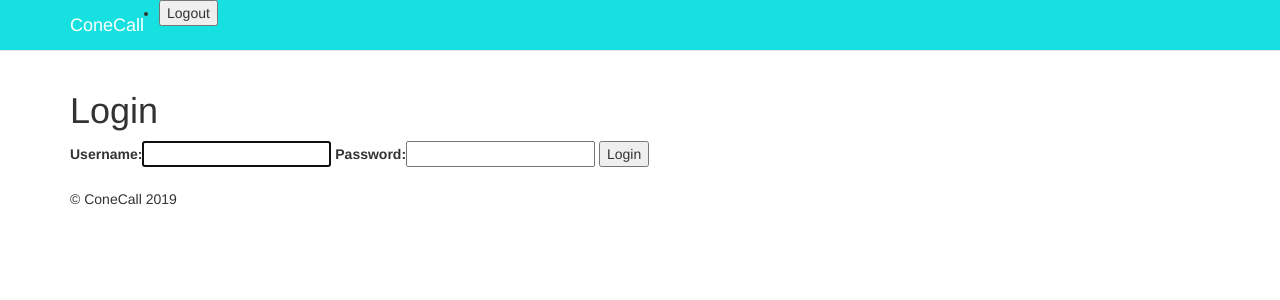
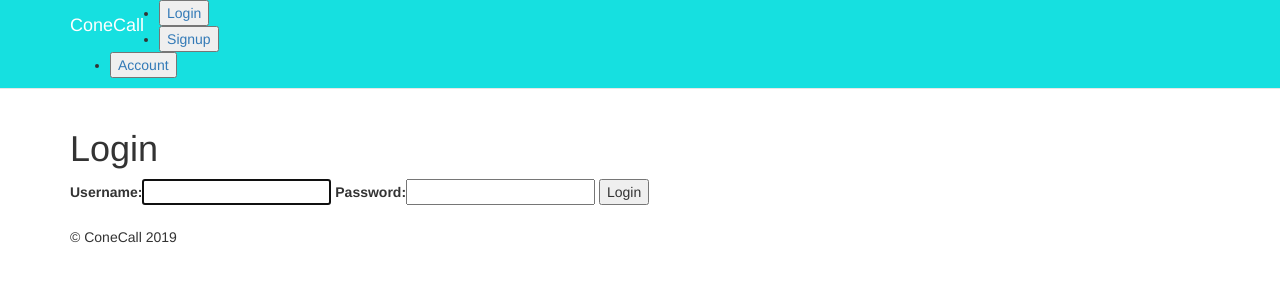
Before and after one commit to oxihormesis/reicall, a Django app: page /accounts/login/ in a window 1280 px wide. Shown: the top 300 px of the page. Run offline with Django 3.2, Linux system fonts and the light colour scheme; parts of the project's set-up code (start-up, migrations or seed data) failed here and were passed over; some libraries are stand-ins or nearby versions.

Commit message:
checking login status and dynamic button

```diff
--- a/templates/base.html
+++ b/templates/base.html
@@ -31,12 +31,18 @@
       </button>
       <a class="navbar-brand" style="color:#ffffff;" href="/">ConeCall </a>
       <ul>
+        {% if user.is_authenticated %}
         <li>
           <form class="logout-link" action="/accounts/logout/" method="post">
             {% csrf_token %}
             <button type="submit">Logout</button>
           </form>
         </li>
+        {% else %}
+        <li><button><a href="accounts/login/">Login</a></button></li>
+        <li><button><a href="accounts/signup/">Signup</a></button></li>
+        <li><button><a href="#">Account</a></button></li>
+        {% endif %}
       </ul>
     </div>
   </div>
```
